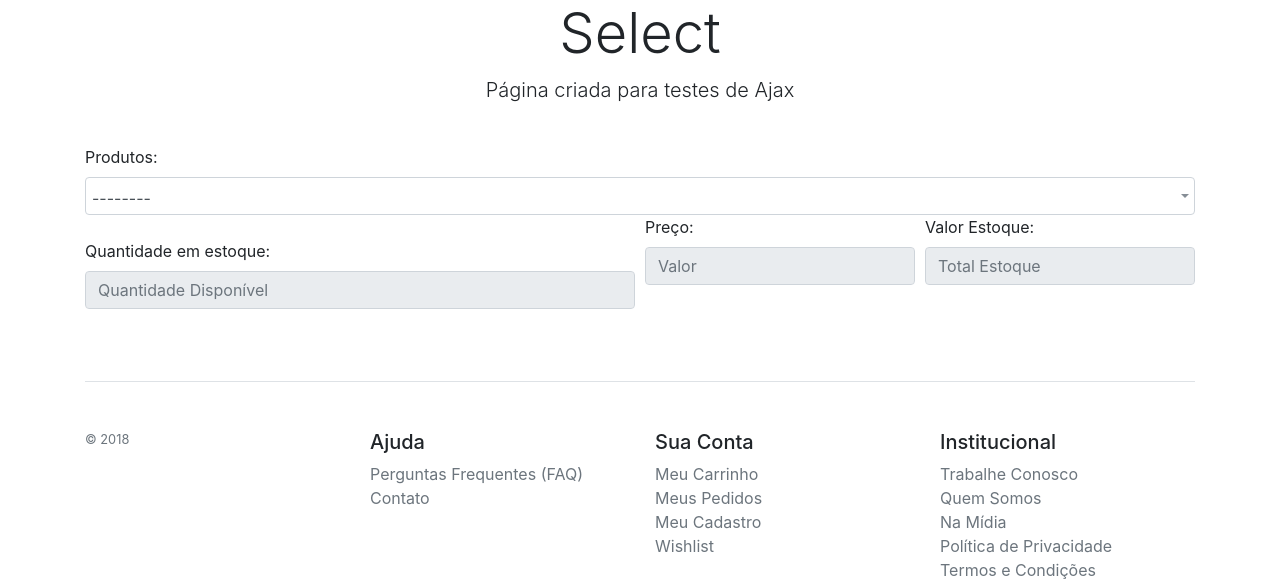
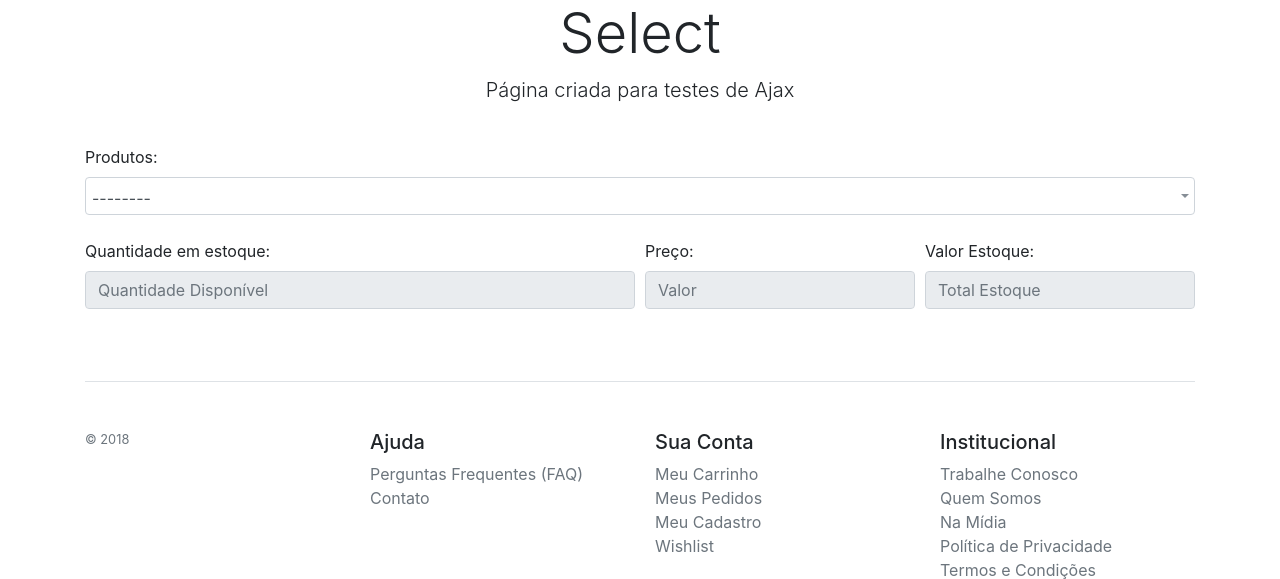
Before and after one commit to guilehm/Django-Model-API, a Django app: page /select/ in a window 1280 px wide. Shown: the part 121-700 px from the top of the page. Run offline with Django 3.2, Linux system fonts and the light colour scheme; data that the repository does not hold is empty; some libraries are stand-ins or nearby versions.

Commit message:
margin top

```diff
--- a/client/templates/client/select.html
+++ b/client/templates/client/select.html
@@ -24,11 +24,11 @@
               <label for="quantity">Quantidade em estoque:</label>
               <input type="text" class="form-control mb-4" placeholder="Quantidade Disponível" id="quantity" readonly>
             </div>
-            <div class="col-12 col-md-3">
+            <div class="col-12 col-md-3 mt-4">
               <label for="price">Preço:</label>
               <input type="text" class="form-control mb-4" placeholder="Valor" id="price" readonly>
             </div>
-            <div class="col-12 col-md-3">
+            <div class="col-12 col-md-3 mt-4">
               <label for="price">Valor Estoque:</label>
               <input type="text" class="form-control mb-4" placeholder="Total Estoque" id="total-price" readonly>
             </div>
```
